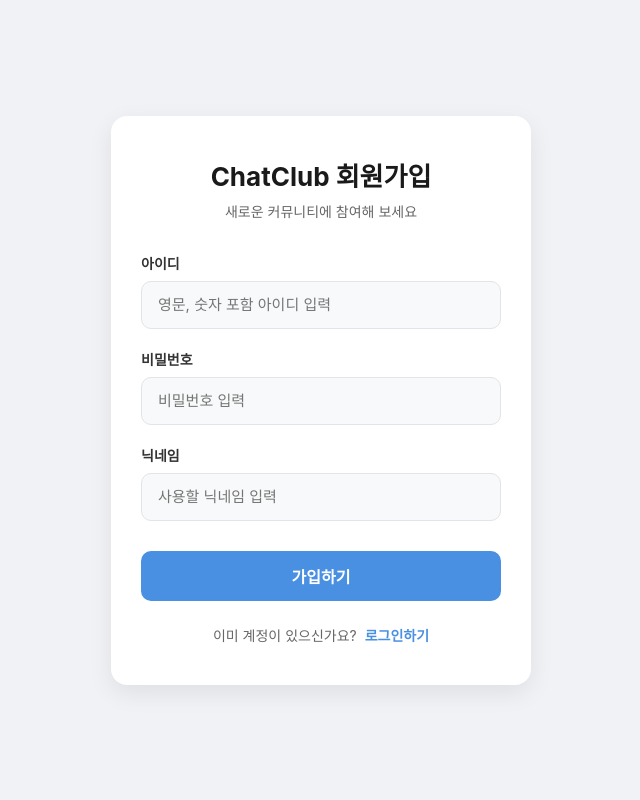
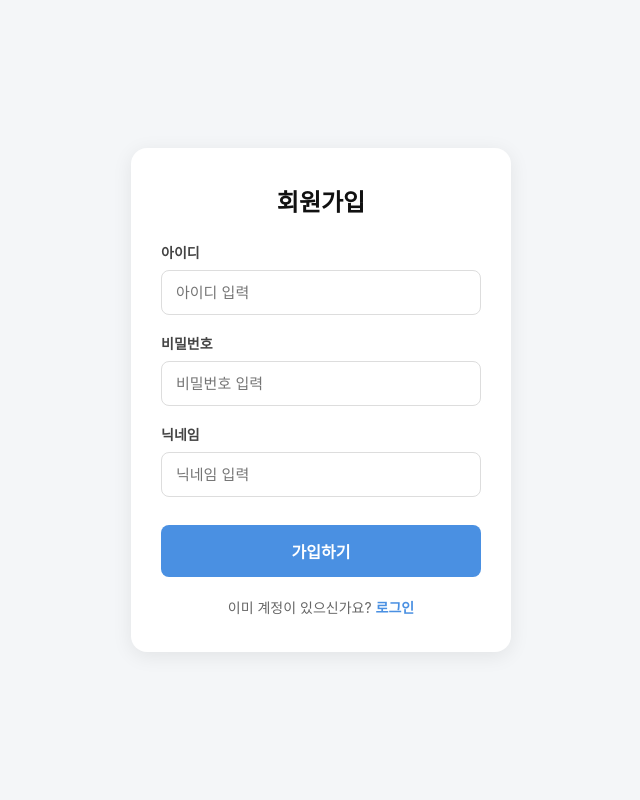
Before and after one commit to twinkelglue/App, a Flask app: page /register in a window 1280 px wide. Shown: the whole page, without its empty margins (319-959 px from the left). Run offline with Flask 3, Linux system fonts and the light colour scheme; some libraries are stand-ins or nearby versions.

Commit message:
Update register.html

```diff
--- a/templates/register.html
+++ b/templates/register.html
@@ -5,112 +5,28 @@
     <meta name="viewport" content="width=device-width, initial-scale=1.0">
     <title>회원가입 - ChatClub</title>
     <style>
-        * {
-            box-sizing: border-box;
-            margin: 0;
-            padding: 0;
-            font-family: 'Pretendard', -apple-system, BlinkMacSystemFont, "Segoe UI", Roboto, Helvetica, Arial, sans-serif;
-        }
-        body {
-            background-color: #f0f2f5;
-            display: flex;
-            justify-content: center;
-            align-items: center;
-            min-height: 100vh;
-            padding: 20px;
-        }
-        .container {
-            background: #ffffff;
-            width: 100%;
-            max-width: 420px;
-            padding: 40px 30px;
-            border-radius: 16px;
-            box-shadow: 0 8px 24px rgba(0, 0, 0, 0.08);
-        }
-        .header {
-            text-align: center;
-            margin-bottom: 32px;
-        }
-        .header h1 {
-            font-size: 26px;
-            color: #1a1a1a;
-            font-weight: 700;
-            margin-bottom: 8px;
-        }
-        .header p {
-            font-size: 14px;
-            color: #666666;
-        }
-        .form-group {
-            margin-bottom: 20px;
-        }
-        .form-group label {
-            display: block;
-            font-size: 14px;
-            font-weight: 600;
-            color: #333333;
-            margin-bottom: 8px;
-        }
-        .form-group input {
-            width: 100%;
-            height: 48px;
-            padding: 0 16px;
-            border: 1px solid #e1e4e8;
-            border-radius: 10px;
-            font-size: 15px;
-            color: #1a1a1a;
-            background-color: #f8f9fa;
-            transition: all 0.2s ease;
-        }
-        .form-group input:focus {
-            outline: none;
-            border-color: #4A90E2;
-            background-color: #ffffff;
-            box-shadow: 0 0 0 3px rgba(74, 144, 226, 0.15);
-        }
-        .btn-submit {
-            width: 100%;
-            height: 50px;
-            background-color: #4A90E2;
-            color: #ffffff;
-            border: none;
-            border-radius: 10px;
-            font-size: 16px;
-            font-weight: 600;
-            cursor: pointer;
-            transition: background-color 0.2s ease;
-            margin-top: 10px;
-        }
-        .btn-submit:hover {
-            background-color: #357ABD;
-        }
-        .footer {
-            text-align: center;
-            margin-top: 24px;
-            font-size: 14px;
-            color: #666666;
-        }
-        .footer a {
-            color: #4A90E2;
-            text-decoration: none;
-            font-weight: 600;
-            margin-left: 4px;
-        }
-        .footer a:hover {
-            text-decoration: underline;
-        }
+        * { box-sizing: border-box; margin: 0; padding: 0; font-family: -apple-system, BlinkMacSystemFont, "Segoe UI", Roboto, sans-serif; }
+        body { background-color: #f4f6f8; display: flex; justify-content: center; align-items: center; min-height: 100vh; padding: 20px; }
+        .card { background: white; padding: 35px 30px; border-radius: 16px; box-shadow: 0 4px 20px rgba(0,0,0,0.08); width: 100%; max-width: 380px; }
+        h2 { text-align: center; margin-bottom: 24px; color: #111; font-size: 24px; font-weight: 700; }
+        .form-group { margin-bottom: 18px; }
+        label { display: block; margin-bottom: 8px; font-size: 14px; font-weight: 600; color: #444; }
+        input { width: 100%; padding: 12px 14px; border: 1px solid #ddd; border-radius: 8px; font-size: 15px; outline: none; transition: 0.2s; }
+        input:focus { border-color: #4A90E2; box-shadow: 0 0 0 3px rgba(74,144,226,0.15); }
+        button { width: 100%; padding: 14px; background-color: #4A90E2; color: white; border: none; border-radius: 8px; font-size: 16px; font-weight: 700; cursor: pointer; margin-top: 10px; transition: 0.2s; }
+        button:hover { background-color: #357ABD; }
+        .link { text-align: center; margin-top: 20px; font-size: 14px; color: #666; }
+        .link a { color: #4A90E2; text-decoration: none; font-weight: 600; }
+        .link a:hover { text-decoration: underline; }
     </style>
 </head>
 <body>
-    <div class="container">
-        <div class="header">
-            <h1>ChatClub 회원가입</h1>
-            <p>새로운 커뮤니티에 참여해 보세요</p>
-        </div>
-        <form action="/register" method="POST" onsubmit="return validateForm()">
+    <div class="card">
+        <h2>회원가입</h2>
+        <form action="/register" method="POST">
             <div class="form-group">
                 <label for="username">아이디</label>
-                <input type="text" id="username" name="username" placeholder="영문, 숫자 포함 아이디 입력" required autocomplete="off">
+                <input type="text" id="username" name="username" placeholder="아이디 입력" required autocomplete="off">
             </div>
             <div class="form-group">
                 <label for="password">비밀번호</label>
@@ -118,27 +34,13 @@
             </div>
             <div class="form-group">
                 <label for="nickname">닉네임</label>
-                <input type="text" id="nickname" name="nickname" placeholder="사용할 닉네임 입력" required autocomplete="off">
+                <input type="text" id="nickname" name="nickname" placeholder="닉네임 입력" required autocomplete="off">
             </div>
-            <button type="submit" class="btn-submit">가입하기</button>
+            <button type="submit">가입하기</button>
         </form>
-        <div class="footer">
-            이미 계정이 있으신가요? <a href="/login">로그인하기</a>
+        <div class="link">
+            이미 계정이 있으신가요? <a href="/login">로그인</a>
         </div>
     </div>
-
-    <script>
-        function validateForm() {
-            const username = document.getElementById('username').value.trim();
-            const password = document.getElementById('password').value.trim();
-            const nickname = document.getElementById('nickname').value.trim();
-
-            if (!username || !password || !nickname) {
-                alert('모든 항목을 입력해 주세요.');
-                return false;
-            }
-            return true;
-        }
-    </script>
 </body>
 </html>
```
